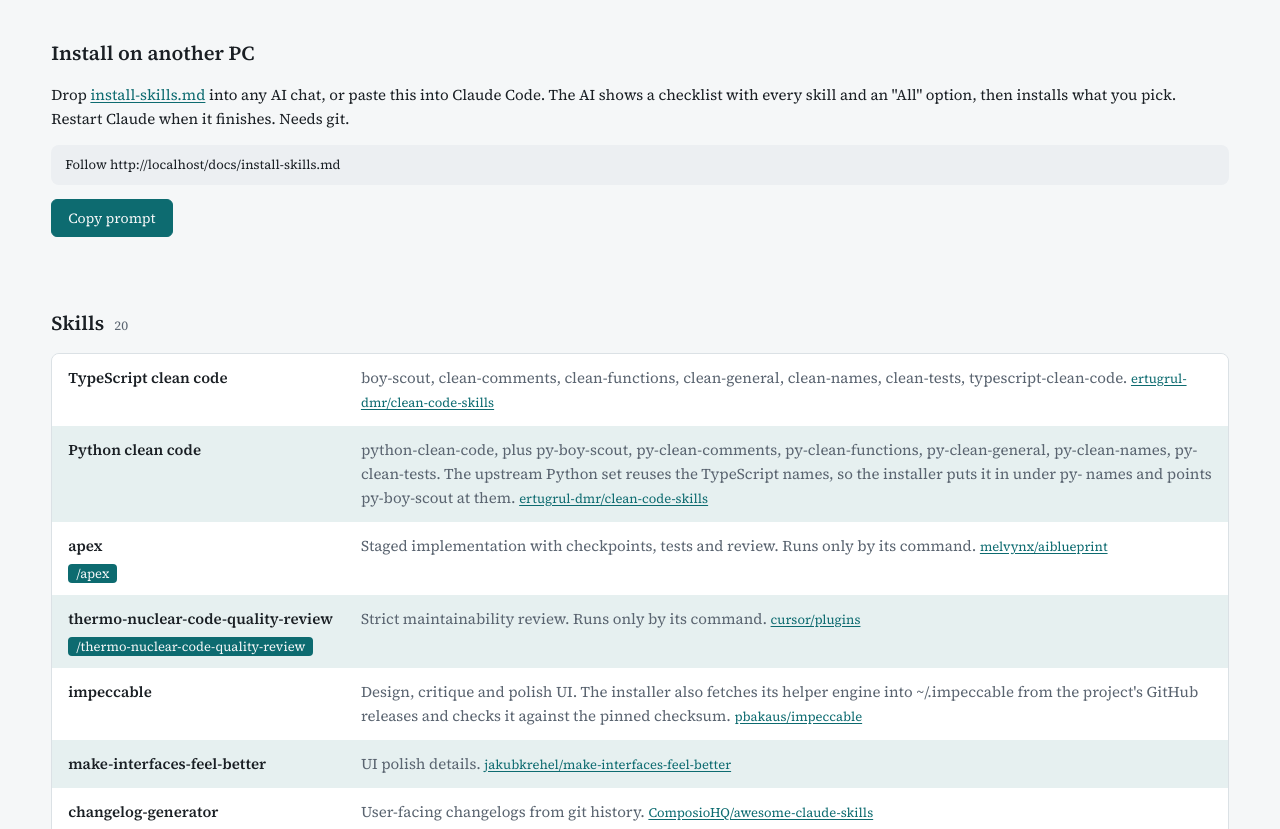
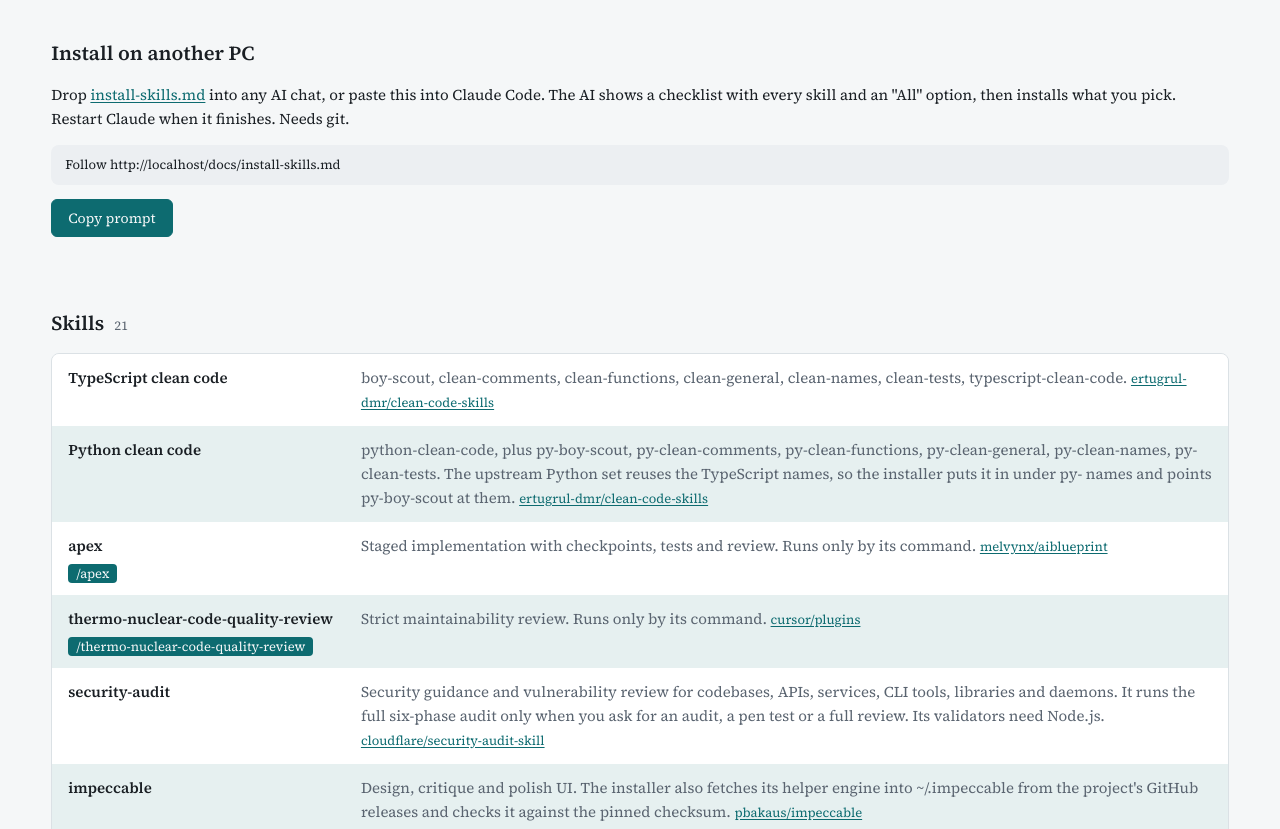
Before and after one commit to nnabil-prog/ai-skills-kit, a plain HTML site: page docs/index.html in a window 1280 px wide. Shown: the part 123-952 px from the top of the page. Drawn offline with Linux system fonts and the light colour scheme.

Commit message:
Add Cloudflare's security-audit skill to the kit
Add it as picker item 13 and regroup the Claude Code picker into Review, Code & docs, Design and Workflow so that all items fit.

Co-Authored-By: Claude Opus 5.5 <noreply@anthropic.com>

```diff
--- a/docs/index.html
+++ b/docs/index.html
@@ -71,12 +71,13 @@
   </section>
 
   <section aria-labelledby="own">
-    <h2 id="own">Skills <span>20</span></h2>
+    <h2 id="own">Skills <span>21</span></h2>
     <dl>
       <div class="row"><dt>TypeScript clean code</dt><dd>boy-scout, clean-comments, clean-functions, clean-general, clean-names, clean-tests, typescript-clean-code. <a href="https://github.com/ertugrul-dmr/clean-code-skills">ertugrul-dmr/clean-code-skills</a></dd></div>
       <div class="row"><dt>Python clean code</dt><dd>python-clean-code, plus py-boy-scout, py-clean-comments, py-clean-functions, py-clean-general, py-clean-names, py-clean-tests. The upstream Python set reuses the TypeScript names, so the installer puts it in under py- names and points py-boy-scout at them. <a href="https://github.com/ertugrul-dmr/clean-code-skills">ertugrul-dmr/clean-code-skills</a></dd></div>
       <div class="row"><dt>apex <code class="cmd">/apex</code></dt><dd>Staged implementation with checkpoints, tests and review. Runs only by its command. <a href="https://github.com/melvynx/aiblueprint">melvynx/aiblueprint</a></dd></div>
       <div class="row"><dt>thermo-nuclear-code-quality-review <code class="cmd">/thermo-nuclear-code-quality-review</code></dt><dd>Strict maintainability review. Runs only by its command. <a href="https://github.com/cursor/plugins">cursor/plugins</a></dd></div>
+      <div class="row"><dt>security-audit</dt><dd>Security guidance and vulnerability review for codebases, APIs, services, CLI tools, libraries and daemons. It runs the full six-phase audit only when you ask for an audit, a pen test or a full review. Its validators need Node.js. <a href="https://github.com/cloudflare/security-audit-skill">cloudflare/security-audit-skill</a></dd></div>
       <div class="row"><dt>impeccable</dt><dd>Design, critique and polish UI. The installer also fetches its helper engine into ~/.impeccable from the project's GitHub releases and checks it against the pinned checksum. <a href="https://github.com/pbakaus/impeccable">pbakaus/impeccable</a></dd></div>
       <div class="row"><dt>make-interfaces-feel-better</dt><dd>UI polish details. <a href="https://github.com/jakubkrehel/make-interfaces-feel-better">jakubkrehel/make-interfaces-feel-better</a></dd></div>
       <div class="row"><dt>changelog-generator</dt><dd>User-facing changelogs from git history. <a href="https://github.com/ComposioHQ/awesome-claude-skills">ComposioHQ/awesome-claude-skills</a></dd></div>
```
Also changed, not shown: 4 other files.
